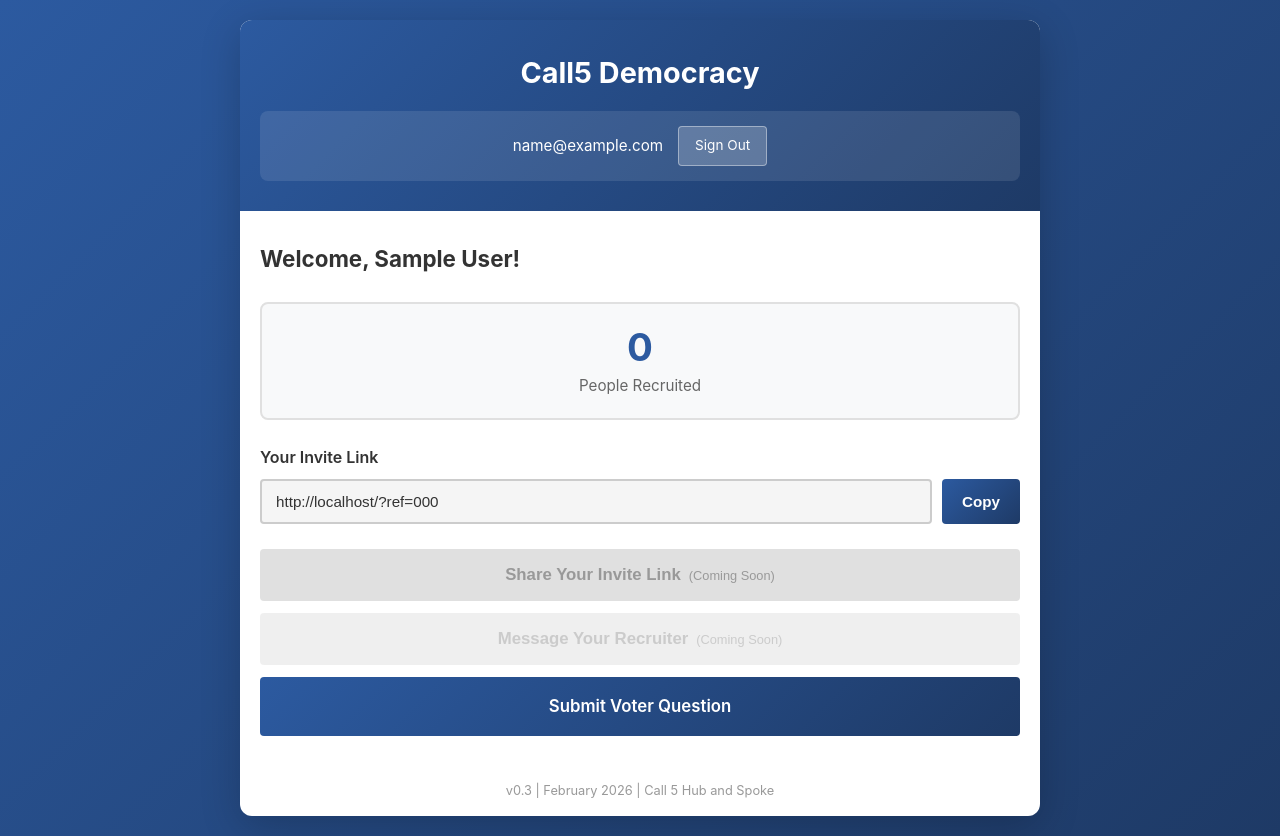
After one commit to nbk5876/voter-engagement-app, a Flask app: page /dashboard in a window 1280 px wide. The commit adds this page. Run offline with Flask 3, Linux system fonts and the light colour scheme; the visitor is signed in with stand-in values (Sample User, id 1); tables that the repository leaves empty hold one stand-in row (values such as "Sample post").

Commit message:
feat: add authenticated dashboard with invite link and recruit stats
Add /dashboard route (redirects to / if not logged in), dashboard.html
template with welcome message, recruiter attribution, recruit count,
invite link with copy button, and placeholder action buttons. Add
Dashboard nav link to index.html for logged-in users.

Co-Authored-By: Claude Opus 4.5 <noreply@anthropic.com>

```diff
--- /dev/null
+++ b/templates/dashboard.html
@@ -0,0 +1,319 @@
+
+<!DOCTYPE html>
+<html lang="en">
+<head>
+    <meta charset="UTF-8">
+    <meta name="viewport" content="width=device-width, initial-scale=1.0">
+    <title>Dashboard - Call5 Democracy</title>
+    <style>
+        * {
+            margin: 0;
+            padding: 0;
+            box-sizing: border-box;
+        }
+
+        body {
+            font-family: -apple-system, BlinkMacSystemFont, 'Segoe UI', Roboto, Oxygen, Ubuntu, Cantarell, sans-serif;
+            background: linear-gradient(135deg, #2c5aa0 0%, #1e3a66 100%);
+            min-height: 100vh;
+            padding: 20px;
+            line-height: 1.6;
+        }
+
+        .container {
+            max-width: 800px;
+            margin: 0 auto;
+            background: white;
+            border-radius: 12px;
+            box-shadow: 0 10px 40px rgba(0,0,0,0.2);
+            overflow: hidden;
+        }
+
+        .header {
+            background: linear-gradient(135deg, #2c5aa0 0%, #1e3a66 100%);
+            color: white;
+            padding: 30px 20px;
+            text-align: center;
+        }
+
+        .header h1 {
+            font-size: 1.8rem;
+            margin-bottom: 10px;
+        }
+
+        .auth-section {
+            text-align: center;
+            padding: 15px;
+            background: rgba(255, 255, 255, 0.1);
+            border-radius: 8px;
+            margin-top: 15px;
+        }
+
+        .auth-section .user-info {
+            display: flex;
+            align-items: center;
+            justify-content: center;
+            gap: 15px;
+        }
+
+        .auth-section .user-email {
+            font-size: 0.95rem;
+        }
+
+        .logout-btn {
+            padding: 8px 16px;
+            background: rgba(255, 255, 255, 0.2);
+            color: white;
+            border: 1px solid rgba(255, 255, 255, 0.4);
+            border-radius: 4px;
+            font-size: 0.85rem;
+            cursor: pointer;
+            text-decoration: none;
+        }
+
+        .logout-btn:hover {
+            background: rgba(255, 255, 255, 0.3);
+        }
+
+        .dashboard-content {
+            padding: 30px 20px;
+        }
+
+        .welcome {
+            margin-bottom: 25px;
+        }
+
+        .welcome h2 {
+            font-size: 1.4rem;
+            color: #333;
+            margin-bottom: 6px;
+        }
+
+        .welcome .recruiter {
+            font-size: 0.95rem;
+            color: #666;
+        }
+
+        .stats-card {
+            background: #f8f9fa;
+            border: 2px solid #e0e0e0;
+            border-radius: 8px;
+            padding: 20px;
+            margin-bottom: 25px;
+            text-align: center;
+        }
+
+        .stats-card .count {
+            font-size: 2.4rem;
+            font-weight: 700;
+            color: #2c5aa0;
+            line-height: 1.2;
+        }
+
+        .stats-card .label {
+            font-size: 0.95rem;
+            color: #666;
+            margin-top: 4px;
+        }
+
+        .invite-section {
+            margin-bottom: 25px;
+        }
+
+        .invite-section label {
+            display: block;
+            margin-bottom: 8px;
+            color: #333;
+            font-weight: 600;
+            font-size: 1rem;
+        }
+
+        .invite-row {
+            display: flex;
+            gap: 10px;
+        }
+
+        .invite-row input {
+            flex: 1;
+            padding: 12px 14px;
+            border: 2px solid #ccc;
+            border-radius: 4px;
+            font-size: 0.95rem;
+            background: #f5f5f5;
+            color: #333;
+        }
+
+        .copy-btn {
+            padding: 12px 20px;
+            background: linear-gradient(135deg, #2c5aa0 0%, #1e3a66 100%);
+            color: white;
+            border: none;
+            border-radius: 4px;
+            font-size: 0.95rem;
+            font-weight: 600;
+            cursor: pointer;
+            transition: transform 0.2s ease, box-shadow 0.2s ease;
+            white-space: nowrap;
+        }
+
+        .copy-btn:hover {
+            transform: translateY(-2px);
+            box-shadow: 0 5px 20px rgba(44, 90, 160, 0.4);
+        }
+
+        .copy-btn:active {
+            transform: translateY(0);
+        }
+
+        .actions {
+            display: flex;
+            flex-direction: column;
+            gap: 12px;
+        }
+
+        .action-btn {
+            width: 100%;
+            padding: 16px;
+            border-radius: 4px;
+            font-size: 1.05rem;
+            font-weight: 600;
+            cursor: pointer;
+            text-decoration: none;
+            text-align: center;
+            display: block;
+            transition: transform 0.2s ease, box-shadow 0.2s ease;
+        }
+
+        .action-btn.primary {
+            background: linear-gradient(135deg, #2c5aa0 0%, #1e3a66 100%);
+            color: white;
+            border: none;
+        }
+
+        .action-btn.primary:hover {
+            transform: translateY(-2px);
+            box-shadow: 0 5px 20px rgba(44, 90, 160, 0.4);
+        }
+
+        .action-btn.disabled {
+            background: #e0e0e0;
+            color: #999;
+            border: none;
+            cursor: not-allowed;
+            pointer-events: none;
+        }
+
+        .action-btn.disabled.extra-faded {
+            opacity: 0.5;
+        }
+
+        .coming-soon {
+            font-size: 0.8rem;
+            font-weight: 400;
+            margin-left: 8px;
+        }
+
+        .footer {
+            text-align: center;
+            padding: 15px 20px;
+            font-size: 0.8rem;
+            color: #999;
+        }
+
+        @media (max-width: 480px) {
+            body {
+                padding: 10px;
+            }
+
+            .header h1 {
+                font-size: 1.5rem;
+            }
+
+            .dashboard-content {
+                padding: 20px 15px;
+            }
+
+            .invite-row {
+                flex-direction: column;
+            }
+
+            .footer {
+                font-size: 0.75rem;
+                padding: 12px 15px;
+            }
+        }
+    </style>
+</head>
+<body>
+    <div class="container">
+        <div class="header">
+            <h1>Call5 Democracy</h1>
+
+            <div class="auth-section">
+                <div class="user-info">
+                    <span class="user-email">{{ user_email }}</span>
+                    <a href="{{ url_for('logout') }}" class="logout-btn">Sign Out</a>
+                </div>
+            </div>
+        </div>
+
+        <div class="dashboard-content">
+            <div class="welcome">
+                <h2>Welcome, {{ user_name }}!</h2>
+                {% if recruiter_name %}
+                <p class="recruiter">Recruited by: {{ recruiter_name }}</p>
+                {% endif %}
+            </div>
+
+            <div class="stats-card">
+                <div class="count">{{ recruit_count }}</div>
+                <div class="label">People Recruited</div>
+            </div>
+
+            <div class="invite-section">
+                <label>Your Invite Link</label>
+                <div class="invite-row">
+                    <input type="text" id="inviteLink" value="{{ invite_link }}" readonly>
+                    <button class="copy-btn" id="copyBtn" onclick="copyInviteLink()">Copy</button>
+                </div>
+            </div>
+
+            <div class="actions">
+                <button class="action-btn disabled">
+                    Share Your Invite Link<span class="coming-soon">(Coming Soon)</span>
+                </button>
+                <button class="action-btn disabled{{ ' extra-faded' if not recruiter_name }}">
+                    Message Your Recruiter<span class="coming-soon">(Coming Soon)</span>
+                </button>
+                <a href="{{ url_for('index') }}" class="action-btn primary">
+                    Submit Voter Question
+                </a>
+            </div>
+        </div>
+
+        <div class="footer">
+            v0.3 | February 2026 | Call 5 Hub and Spoke
+        </div>
+    </div>
+
+    <script>
+        function copyInviteLink() {
+            const input = document.getElementById('inviteLink');
+            const btn = document.getElementById('copyBtn');
+            navigator.clipboard.writeText(input.value).then(function() {
+                btn.textContent = 'Copied!';
+                setTimeout(function() {
+                    btn.textContent = 'Copy';
+                }, 2000);
+            }, function() {
+                input.select();
+                document.execCommand('copy');
+                btn.textContent = 'Copied!';
+                setTimeout(function() {
+                    btn.textContent = 'Copy';
+                }, 2000);
+            });
+        }
+    </script>
+</body>
+</html>
--- a/templates/index.html
+++ b/templates/index.html
@@ -327,6 +327,7 @@
                 {% if user_email %}
                 <div class="user-info">
                     <span class="user-email">{{ user_email }}</span>
+                    <a href="{{ url_for('dashboard') }}" class="logout-btn">Dashboard</a>
                     <a href="{{ url_for('logout') }}" class="logout-btn">Sign Out</a>
                 </div>
                 {% else %}
```
Also changed, not shown: votereng.py (+112 -8 lines).
